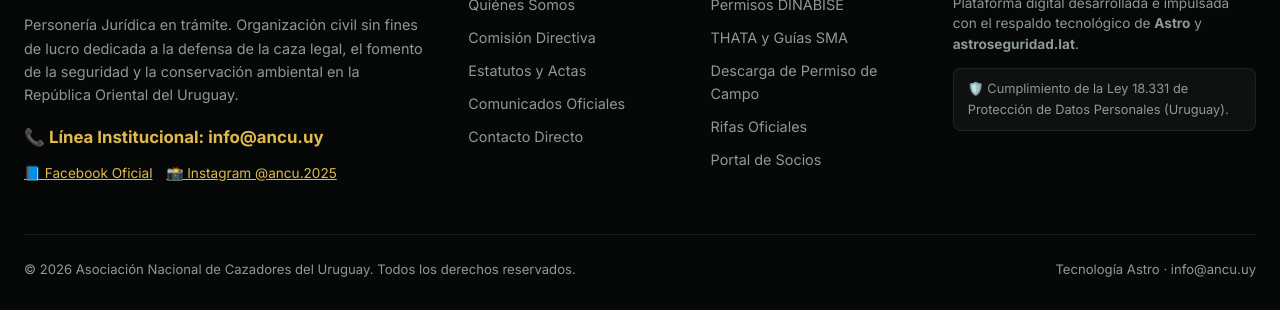
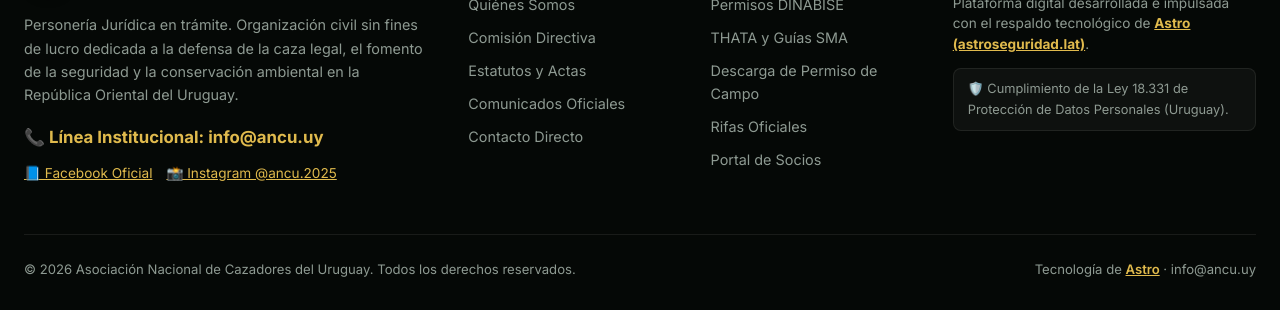
Before and after one commit to maxiviuy/ancu, a plain HTML site: page index.html in a window 1280 px wide. Shown: the part 4707-5017 px from the top of the page. Drawn offline with Linux system fonts and the light colour scheme.

Commit message:
chore(deploy): sincronizar cambios antes del despliegue

```diff
--- a/index.html
+++ b/index.html
@@ -417,7 +417,7 @@
         <div class="footer-col">
           <h4>Transparencia y Respaldo</h4>
           <p style="font-size:0.85rem; line-height:1.5; margin-bottom:14px;">
-            Plataforma digital desarrollada e impulsada con el respaldo tecnológico de <strong>Astro</strong> y <strong>astroseguridad.lat</strong>.
+            Plataforma digital desarrollada e impulsada con el respaldo tecnológico de <a href="https://astroseguridad.lat" target="_blank" rel="noopener" style="color:var(--bronze-light); font-weight:700; text-decoration:underline;">Astro (astroseguridad.lat)</a>.
           </p>
           <div style="background:rgba(255,255,255,0.04); border:1px solid var(--border-subtle); padding:10px 14px; border-radius:8px; font-size:0.8rem;">
             🛡️ Cumplimiento de la Ley 18.331 de Protección de Datos Personales (Uruguay).
@@ -427,7 +427,7 @@
 
       <div class="footer-bottom">
         <div>&copy; 2026 Asociación Nacional de Cazadores del Uruguay. Todos los derechos reservados.</div>
-        <div style="color:var(--text-muted);">Tecnología Astro · info@ancu.uy</div>
+        <div style="color:var(--text-muted);">Tecnología de <a href="https://astroseguridad.lat" target="_blank" rel="noopener" style="color:var(--bronze-light); text-decoration:underline; font-weight:600;">Astro</a> · <a href="mailto:info@ancu.uy" style="color:inherit; text-decoration:none;">info@ancu.uy</a></div>
       </div>
     </div>
   </footer>
```
